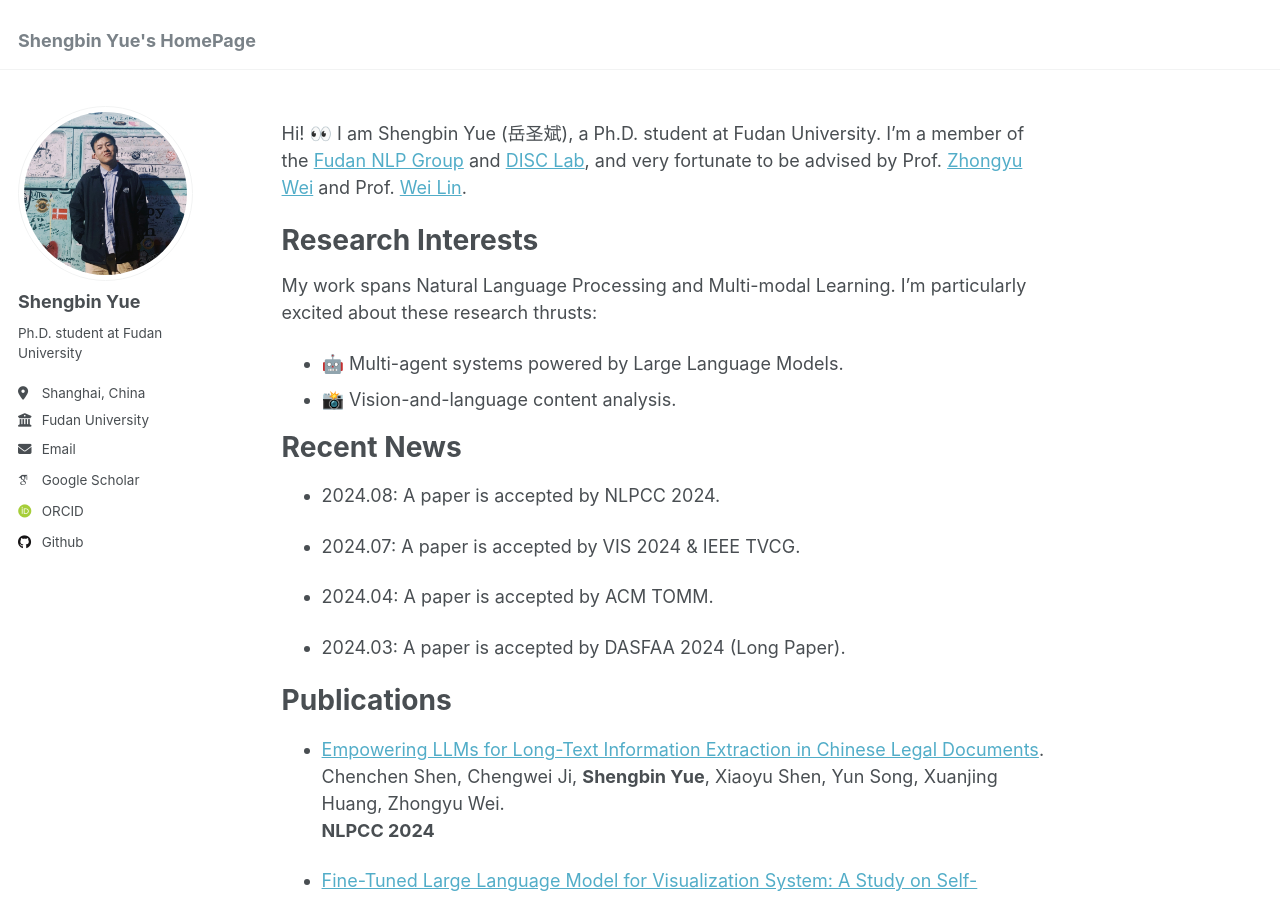
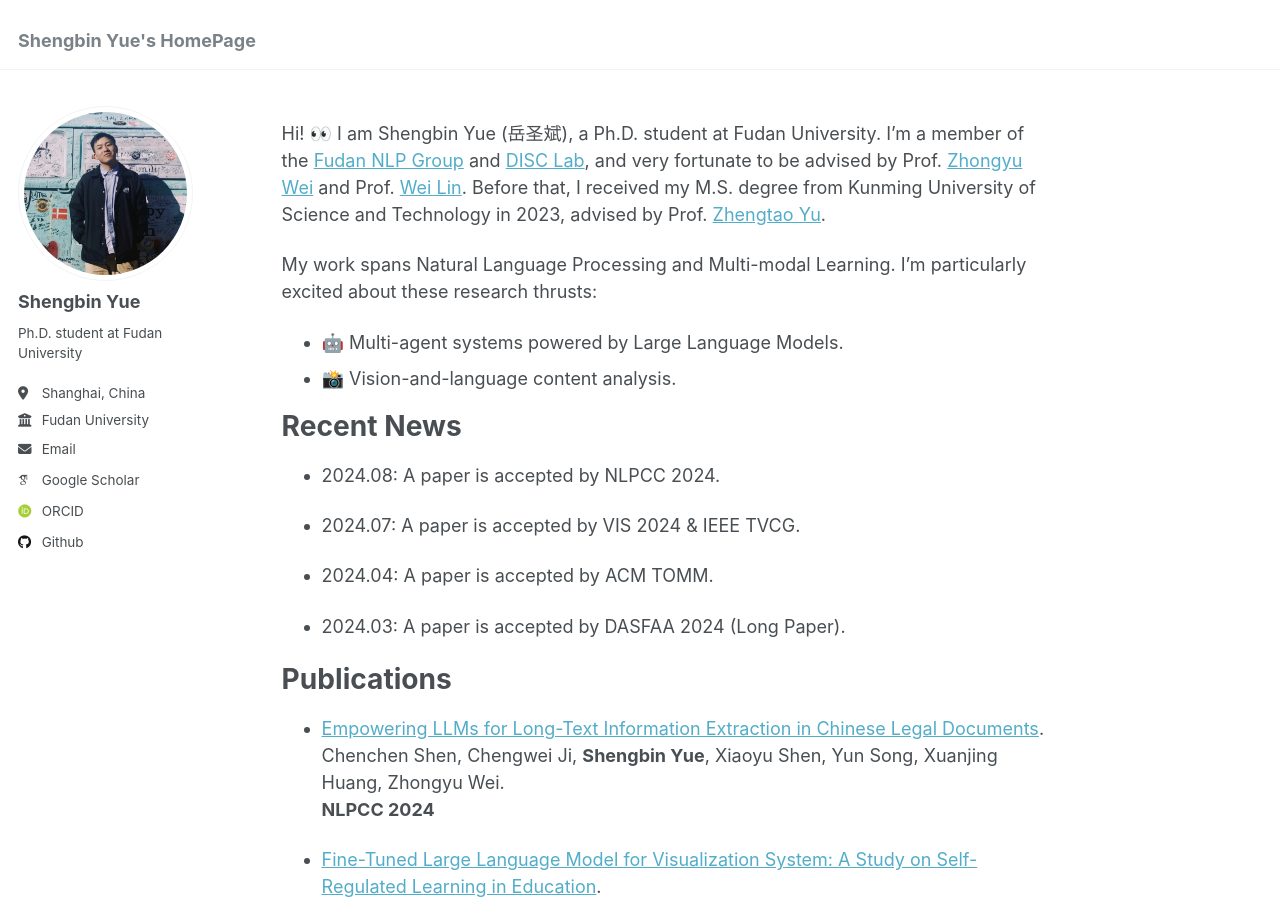
Before and after one commit to yueshengbin/yueshengbin.github.io, a Jekyll site: the page built from _pages/about.md, in a window 1280 px wide and 900 px high. Built offline with Jekyll 4.4.1, drawn with Linux system fonts in a browser that asks for light colours; some web fonts are replaced.

Commit message:
Update about.md

```diff
--- a/_pages/about.md
+++ b/_pages/about.md
@@ -7,11 +7,8 @@ redirect_from:
   - /about.html
 ---
 
-Hi! 👀 I am Shengbin Yue (岳圣斌), a Ph.D. student at Fudan University. I’m a member of the [Fudan NLP Group](https://nlp.fudan.edu.cn/nlpen/main.htm) and [DISC Lab](http://www.fudan-disc.com/), and very fortunate to be advised by Prof. [Zhongyu Wei](http://www.fudan-disc.com/people/zywei) and Prof. [Wei Lin](https://iics.fudan.edu.cn/41/d7/c33358a410071/page.htm).
+Hi! 👀 I am Shengbin Yue (岳圣斌), a Ph.D. student at Fudan University. I’m a member of the [Fudan NLP Group](https://nlp.fudan.edu.cn/nlpen/main.htm) and [DISC Lab](http://www.fudan-disc.com/), and very fortunate to be advised by Prof. [Zhongyu Wei](http://www.fudan-disc.com/people/zywei) and Prof. [Wei Lin](https://iics.fudan.edu.cn/41/d7/c33358a410071/page.htm). Before that, I received my M.S. degree from Kunming University of Science and Technology in 2023, advised by Prof. [Zhengtao Yu](https://xzy.kmust.edu.cn/info/1159/1311.htm).
 
-
-Research Interests
-======
 My work spans Natural Language Processing and Multi-modal Learning. I’m particularly excited about these research thrusts:
 * 🤖 Multi-agent systems powered by Large Language Models.
 * 📸 Vision-and-language content analysis.
```
